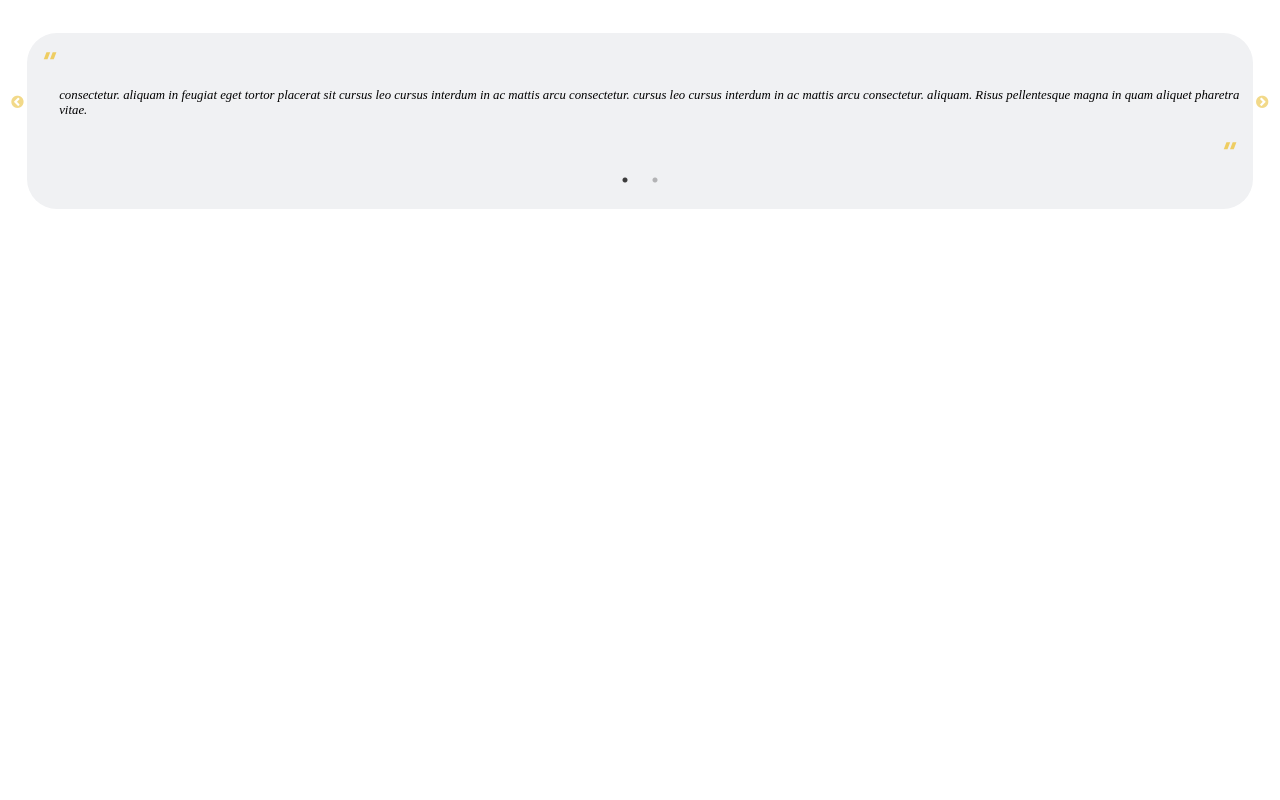
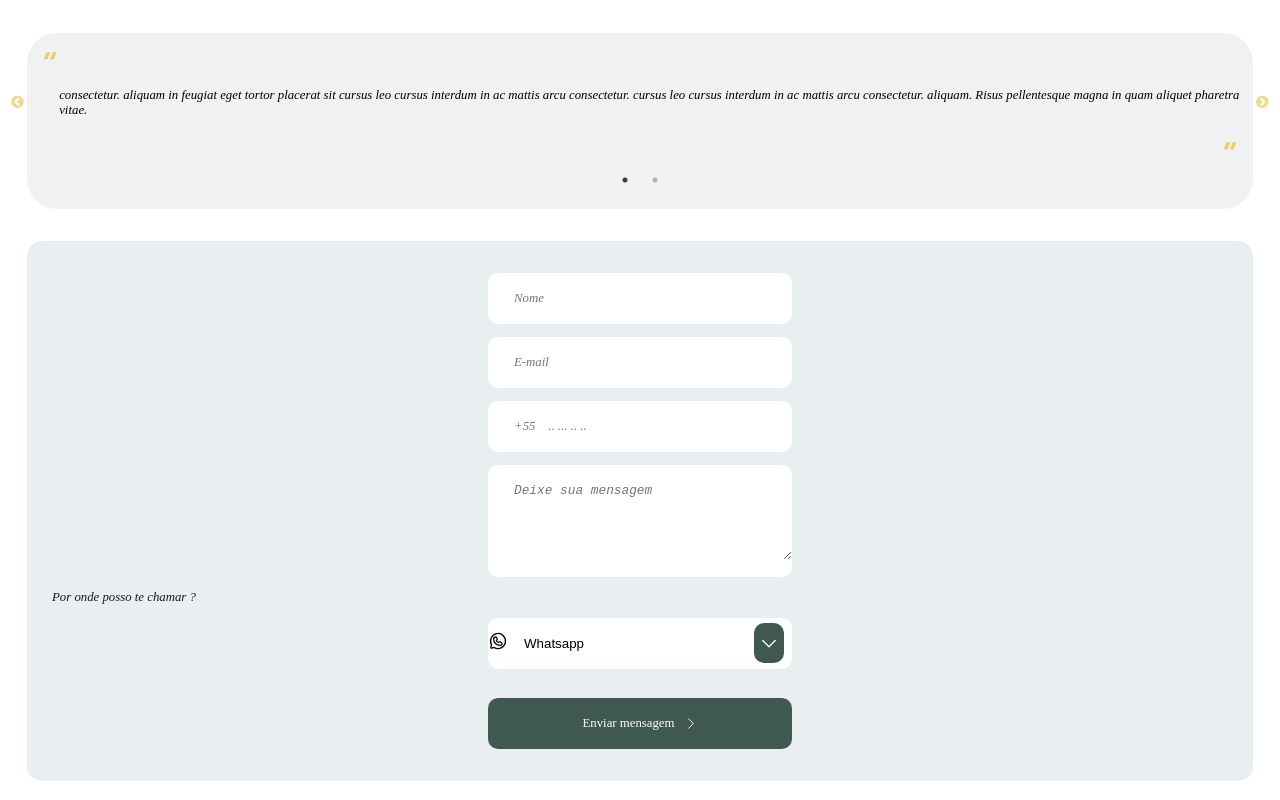
Before and after one commit to PedroPauloDias/psychology-website, a Next.js app: page / in a window 1280 px wide. Shown: the part 5210-6010 px from the top of the page. Before the commit the page ends 5443 px from the top, so only its background shows below. Built offline with nearby package versions, Linux system fonts and the light colour scheme.

Commit message:
creat form message

```diff
--- a/pages/index.js
+++ b/pages/index.js
@@ -4,6 +4,7 @@ import { Navbar } from "@/src/components/Navbar";
 import { AboutSection } from "@/src/components/AboutSection";
 import { Testimonials } from "@/src/components/Testimonials";
 import { Expectation } from "@/src/components/Expectation.jsx";
+import { Form } from "@/src/components/Form";
 
 export default function Home() {
   return (
@@ -14,6 +15,8 @@ export default function Home() {
       <AboutSection />
       <Expectation/>
       <Testimonials />
+      <Form />
+
   </>
 
 
--- /dev/null
+++ b/src/components/Form/index.jsx
@@ -0,0 +1,54 @@
+import React from 'react'
+import * as S from './style'
+
+import { CaretDown, WhatsappLogo,CaretRight } from 'phosphor-react'
+
+export const Form = () => {
+  return (
+    <section>
+      <S.ContainerForm>
+        <S.containerInput>
+          <S.Input type="text" placeholder='Nome' placeholderTextColor="green" />
+        </S.containerInput>
+        <S.containerInput>
+          <S.Input type="email" placeholder='E-mail' />
+        </S.containerInput>
+        <S.containerInput>
+          <S.Input type="tel" placeholder='+55    .. ... .. ..' />
+        </S.containerInput>
+        <S.ContainerTextArea>
+          <S.TextArea
+            placeholder='Deixe sua mensagem'
+            rows="5" cols="33"
+          ></S.TextArea>
+        </S.ContainerTextArea>
+        <S.TextLabel >Por onde posso te chamar ?</S.TextLabel>
+        <S.ContainerSelect>
+          <div><WhatsappLogo size={20}/></div>
+          <S.Select >
+            <S.Option
+              value="whatsapp">
+              Whatsapp
+            </S.Option>
+            <S.Option
+              value="telegram">Telegram
+            </S.Option>
+            <S.Option
+              value="telefone">Telefone
+            </S.Option>
+
+            </S.Select>
+            <S.CaretDownContainer>
+            <CaretDown size={20} color="#fff" />
+            </S.CaretDownContainer>
+
+        </S.ContainerSelect>
+        <S.ContainerButton>
+          <S.Button>Enviar mensagem
+          <CaretRight size={15}  />
+          </S.Button>
+        </S.ContainerButton>
+      </S.ContainerForm>
+    </section>
+  )
+}
--- /dev/null
+++ b/src/components/Form/style.jsx
@@ -0,0 +1,155 @@
+import styled from "styled-components";
+
+export const ContainerForm = styled.div`
+display: flex;
+flex-direction: column;
+align-items: center;
+gap:.8rem;
+margin: 1.2rem ;
+padding: 2rem .8rem;
+background: #E9EFF1;
+border-radius: 15px;
+margin-top: 1.5rem;
+`
+export const containerInput = styled.div`
+height: 3.2rem;
+width: 19rem;
+border-radius: 10px;
+display: flex;
+align-items: center;
+justify-content: flex-start;
+
+
+
+background-color: #fff;
+`
+export const Input = styled.input`
+
+width:100%;
+margin-left: 1.5rem;
+border-radius: 20px;
+border: unset;
+outline: none;
+font-family: 'Nunito';
+font-style: italic;
+font-weight: 200;
+font-size: .8rem;
+line-height: 160%;
+display: flex;
+align-items: center;
+color: #17191E;
+`
+
+export const ContainerTextArea = styled.div`
+height:7rem ;
+width:19rem ;
+background-color: #fff;
+border-radius: 10px;
+display: flex;
+align-items: center;
+justify-content: flex-start;
+`
+export const TextArea = styled.textarea`
+border: unset;
+outline: none;
+font-style: italic;
+font-weight: 200;
+font-size: .8rem;
+margin-left: 1.5rem;
+`
+
+export const ContainerSelect = styled.div`
+height: 3.2rem;
+width: 19rem;
+border-radius: 10px;
+display: flex;
+align-items: center;
+justify-content: center;
+position: relative;
+  overflow: hidden;
+  display: flex;
+  align-items: center;
+
+background-color: #fff;
+`
+export const TextLabel = styled.label`
+width: 100%;
+font-family: 'Nunito';
+font-style: italic;
+font-weight: 200;
+font-size: .8rem;
+color:#17191E;
+margin-left: 1.5rem;
+
+`
+
+export const Select = styled.select`
+ width: 100%;
+  height: 100%;
+  margin: 0;
+  padding: 0;
+  border: none;
+  outline: none;
+  background: transparent;
+  appearance: none;
+  margin-left : 1rem;
+  cursor: pointer;
+
+
+
+
+
+`
+export const Option = styled.option`
+width: 60%;
+margin-left: 1.5rem;
+border-radius: 20px;
+font-family: 'Nunito';
+font-style: italic;
+font-weight: 200;
+font-size: .8rem;
+line-height: 160%;
+display: flex;
+align-items: center;
+color: #17191E;
+
+
+;
+`
+export const CaretDownContainer = styled.div`
+height:2.5rem;
+width: 2.5rem;
+background-color: #3F5950;
+border-radius: 10px;
+display: flex;
+align-items: center;
+justify-content: center;
+margin-right: .5rem;
+
+`
+export const ContainerButton = styled.div`
+height: 3.2rem;
+width: 19rem;
+border-radius: 10px;
+display: flex;
+align-items: center;
+justify-content: center;
+background-color: #3F5950;
+margin-top: 1rem;
+
+`
+
+export const Button = styled.button`
+background-color: #3F5950;
+color:#fff;
+display: flex;
+align-items: center;
+justify-content: space-around;
+font-family: 'Nunito';
+font-style: normal;
+font-weight: 500;
+font-size: .8rem;
+gap:.5rem;
+
+border: none;
+`
```
